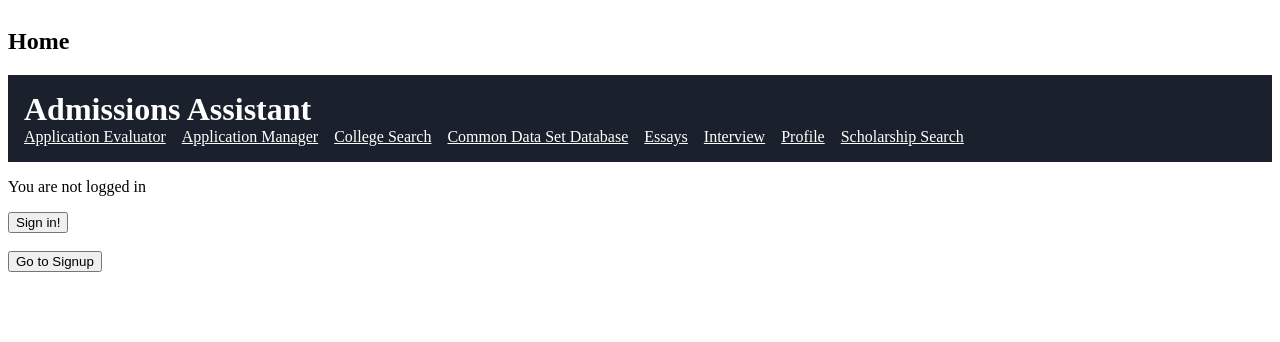
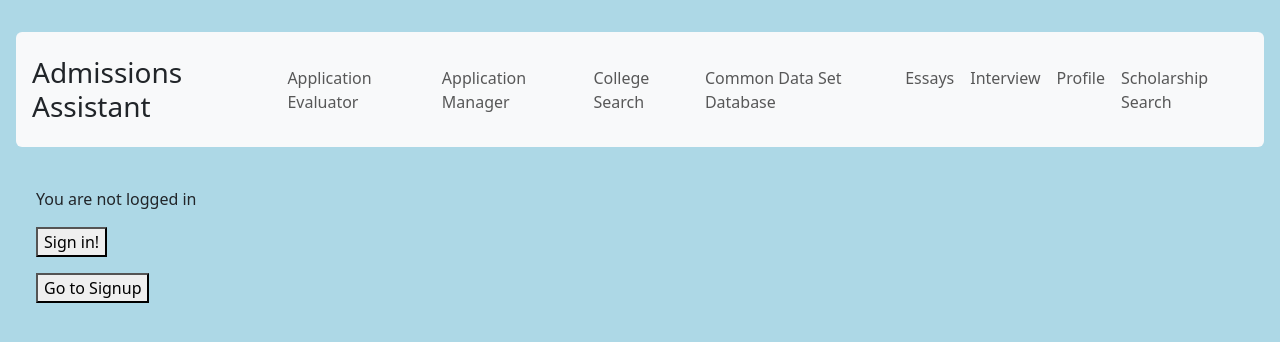
Before and after one commit to Project-Shipwrecking/AICollegeCounselor, a Next.js app in the folder nextjs/admissions-assistant/: page / in a window 1280 px wide. Shown: the top 342 px of the page. Built offline with nearby package versions, Linux system fonts and the light colour scheme; no server answers.

Commit message:
Added CSS to brighten things up

```diff
--- a/nextjs/admissions-assistant/app/globals.css
+++ b/nextjs/admissions-assistant/app/globals.css
@@ -2,4 +2,5 @@ html,
 body {
   max-width: 100vw;
   overflow-x: hidden;
+  background-color: lightblue;
 }
--- a/nextjs/admissions-assistant/app/layout.tsx
+++ b/nextjs/admissions-assistant/app/layout.tsx
@@ -1,4 +1,6 @@
+import 'bootstrap/dist/css/bootstrap.css';
 import "./globals.css";
+import Header from '@/components/Header';
 
 export const metadata = {
   title: "Next.js Authentication",
@@ -12,6 +14,7 @@ export default function RootLayout({
 }) {
   return (
     <html lang="en">
+      <Header />
       <body>{children}</body>
     </html>
   );
--- a/nextjs/admissions-assistant/app/page.tsx
+++ b/nextjs/admissions-assistant/app/page.tsx
@@ -1,6 +1,5 @@
 import { auth, signIn, signOut } from "@/auth";
 import { redirect } from "next/navigation";
-import Header from "@/components/Header";
 
 function SignIn() {
   return (
@@ -25,7 +24,7 @@ function SignOut({ children }: { children: React.ReactNode }) {
       }}
     >
       <p>{children}</p>
-      <button type="submit">Sign out</button>
+      <button type="submit" className="btn mt-2 bg-danger text-light">Sign out</button>
     </form>
   );
 }
@@ -46,13 +45,25 @@ async function RedirectToSignup() {
 export default async function Page() {
   let session = await auth();
   let user = session?.user?.name;
-  console.log(session)
+  console.log(session);
 
   return (
-    <section>
-      <h1>Home</h1>
-      <Header />
-      <div>{user ? <SignOut>{`Welcome ${user}`}</SignOut> : <><SignIn /><br /><RedirectToSignup /></>}</div>
-    </section>
+    <div className="container m-4">
+      {/* <h1>Hello</h1> */}
+      <div className="mt-4">
+        {user ? (
+          <SignOut>
+            <span className="fw-bold">{`Welcome ${user}`}</span>
+          </SignOut>
+        ) : (
+          <>
+            <div className="mb-3">
+              <SignIn />
+            </div>
+            <RedirectToSignup />
+          </>
+        )}
+      </div>
+    </div>
   );
 }
--- a/nextjs/admissions-assistant/components/Header.tsx
+++ b/nextjs/admissions-assistant/components/Header.tsx
@@ -1,4 +1,4 @@
-"use client"
+"use client";
 
 import React from "react";
 // import { auth, signIn, signOut } from "@/auth";
@@ -8,26 +8,81 @@ function Header() {
 
   React.useEffect(() => {
     fetch("/api/admin")
-            .then(res => res.json())
-            .then(data => {
+      .then((res) => res.json())
+      .then((data) => {
         if (data === true) setIsAdmin(true);
       })
       .catch(() => {});
   }, []);
 
   return (
-        <header style={{ padding: "1rem", background: "#1a202c", color: "#fff" }}>
-            <h1 style={{ margin: 0, fontSize: "2rem" }}>Admissions Assistant</h1>
-            <nav>
-                <a href="/app/application-evaluator" style={{ color: "#fff", marginRight: "1rem" }}>Application Evaluator</a>
-                <a href="/app/application-manager" style={{ color: "#fff", marginRight: "1rem" }}>Application Manager</a>
-                <a href="/app/college-search" style={{ color: "#fff", marginRight: "1rem" }}>College Search</a>
-                <a href="/app/common-data-set-database" style={{ color: "#fff", marginRight: "1rem" }}>Common Data Set Database</a>
-                <a href="/app/essays" style={{ color: "#fff", marginRight: "1rem" }}>Essays</a>
-                <a href="/app/interview" style={{ color: "#fff", marginRight: "1rem" }}>Interview</a>
-                <a href="/app/profile" style={{ color: "#fff", marginRight: "1rem" }}>Profile</a>
-                <a href="/app/scholarship-search" style={{ color: "#fff", marginRight: "1rem" }}>Scholarship Search</a>
-                { isAdmin ? <a href="/admin" style={{ color: "red" }}>Admin</a> : <></>}
+    <header style={{ padding: "1rem", backgroundColor: "lightblue" }}>
+      <nav className="navbar navbar-expand-lg navbar-light bg-light mt-3 rounded">
+        <h3 style={{margin: "1rem"}}>Admissions Assistant</h3>
+        <div className="container-fluid">
+          <button
+            className="navbar-toggler"
+            type="button"
+            data-bs-toggle="collapse"
+            data-bs-target="#navbarNav"
+            aria-controls="navbarNav"
+            aria-expanded="false"
+            aria-label="Toggle navigation"
+          >
+            <span className="navbar-toggler-icon"></span>
+          </button>
+          <div className="collapse navbar-collapse" id="navbarNav">
+            <ul className="navbar-nav me-auto mb-2 mb-lg-0">
+              <li className="nav-item">
+                <a className="nav-link" href="/app/application-evaluator">
+                  Application Evaluator
+                </a>
+              </li>
+              <li className="nav-item">
+                <a className="nav-link" href="/app/application-manager">
+                  Application Manager
+                </a>
+              </li>
+              <li className="nav-item">
+                <a className="nav-link" href="/app/college-search">
+                  College Search
+                </a>
+              </li>
+              <li className="nav-item">
+                <a className="nav-link" href="/app/common-data-set-database">
+                  Common Data Set Database
+                </a>
+              </li>
+              <li className="nav-item">
+                <a className="nav-link" href="/app/essays">
+                  Essays
+                </a>
+              </li>
+              <li className="nav-item">
+                <a className="nav-link" href="/app/interview">
+                  Interview
+                </a>
+              </li>
+              <li className="nav-item">
+                <a className="nav-link" href="/app/profile">
+                  Profile
+                </a>
+              </li>
+              <li className="nav-item">
+                <a className="nav-link" href="/app/scholarship-search">
+                  Scholarship Search
+                </a>
+              </li>
+              {isAdmin && (
+                <li className="nav-item">
+                  <a className="nav-link text-danger" href="/admin">
+                    Admin
+                  </a>
+                </li>
+              )}
+            </ul>
+          </div>
+        </div>
       </nav>
     </header>
   );
```
Lines whose indentation alone changed are shown as unchanged.
